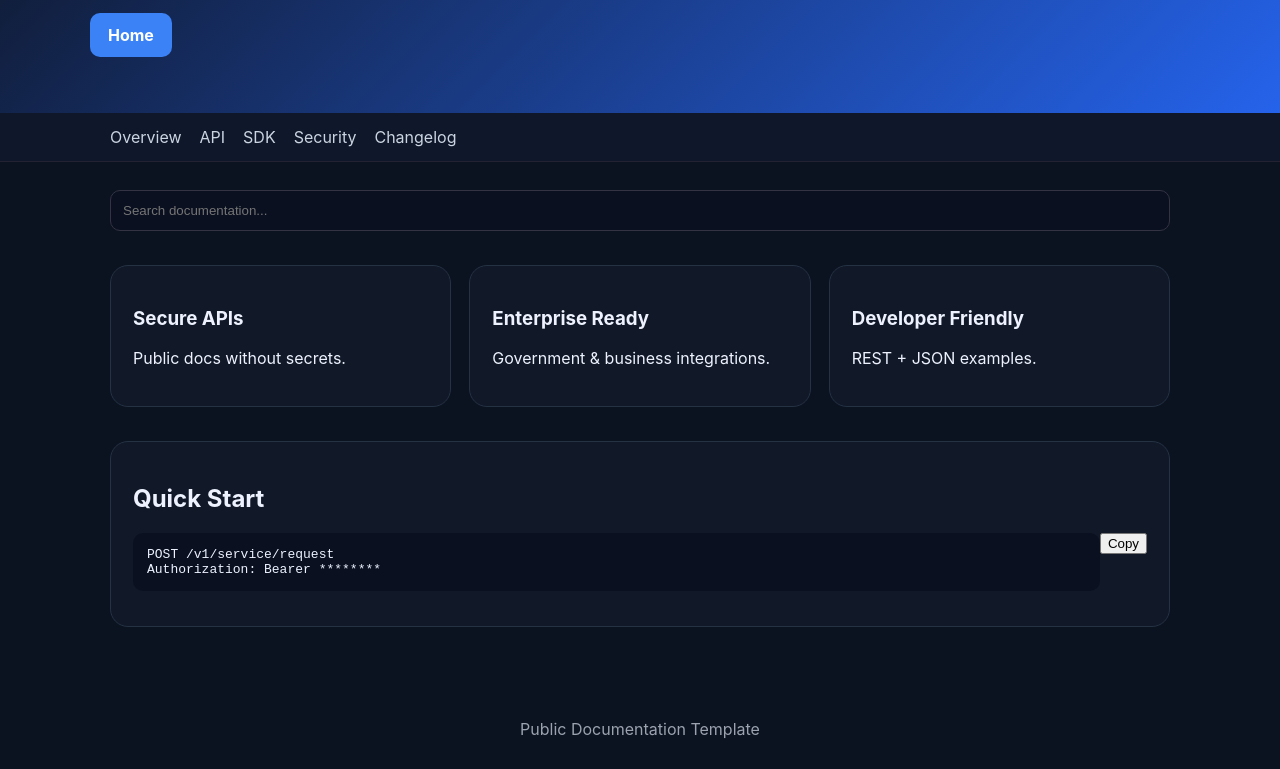
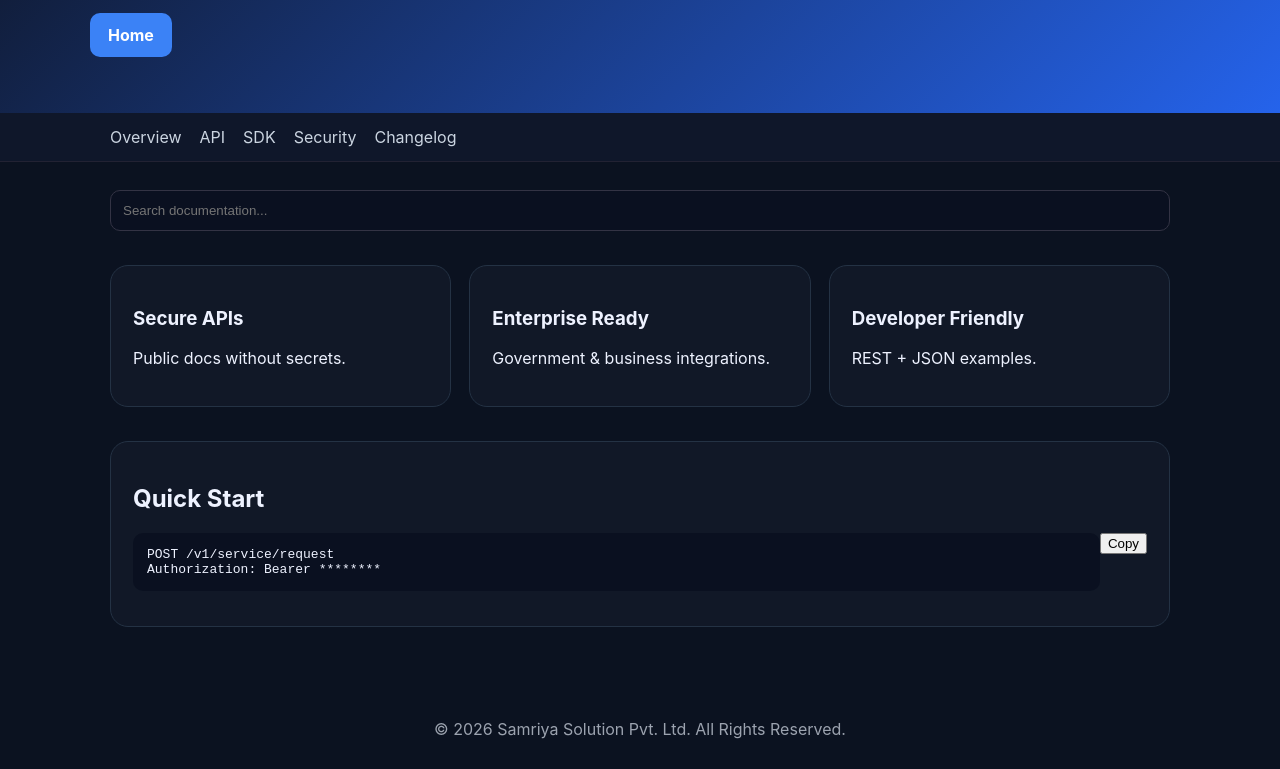
Before and after one commit to samriyasol/samriya-developer-portal, a plain HTML site: page index.html in a window 1280 px wide. Shown: the part 146-915 px from the top of the page. Drawn offline with Linux system fonts and the light colour scheme.

Commit message:
Change footer text to include copyright notice
Updated footer text to include copyright information.

```diff
--- a/index.html
+++ b/index.html
@@ -7,4 +7,4 @@
 </div>
 <div class='section card searchable'><h2>Quick Start</h2><button class='copy' onclick="copy('c1')">Copy</button><pre id='c1'>POST /v1/service/request
 Authorization: Bearer ********</pre></div>
-</main><footer>Public Documentation Template</footer><script src='assets/app.js'></script></body></html>
+</main><footer>© 2026 Samriya Solution Pvt. Ltd. All Rights Reserved.</footer><script src='assets/app.js'></script></body></html>
```
